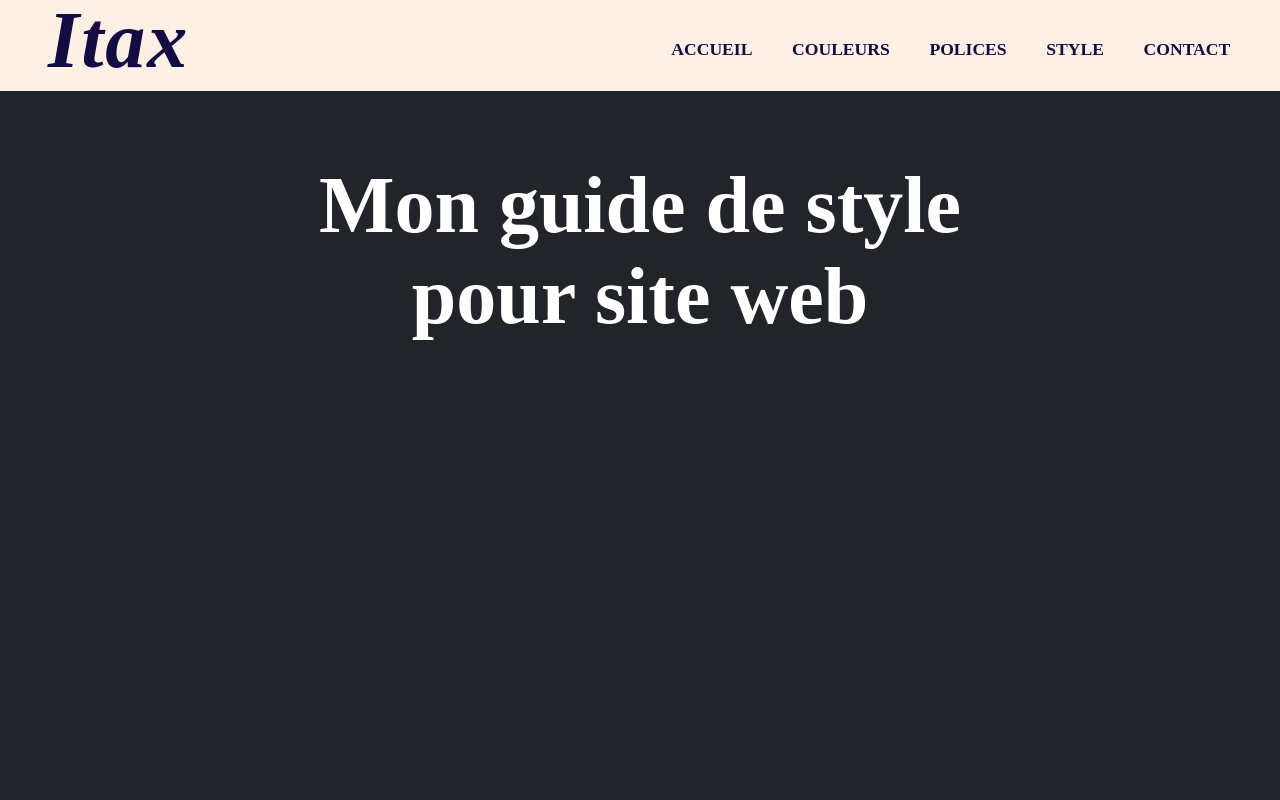
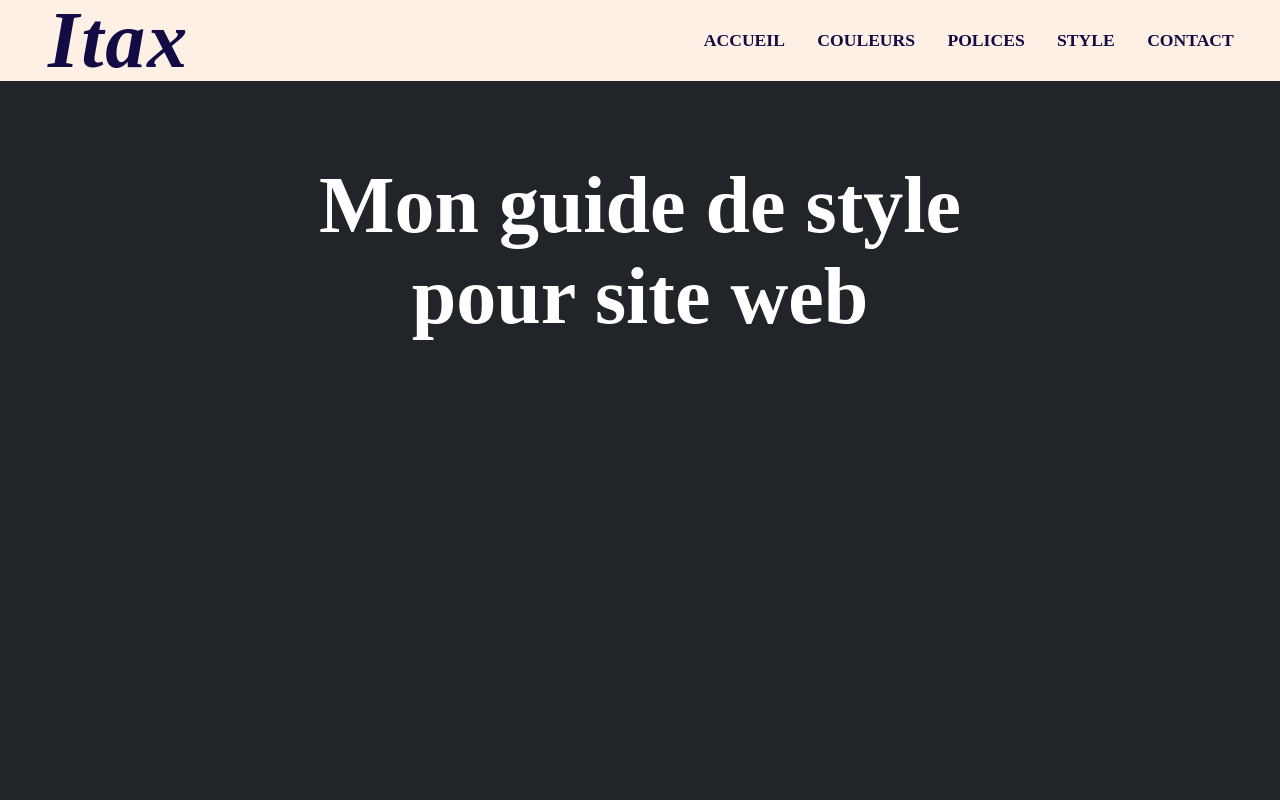
Before and after one commit to Joe-Itax/myWebsite-Design-System, a plain HTML site: page index.html in a window 1280 px wide. Shown: the top 800 px of the page. Drawn offline with nearby package versions, Linux system fonts and the light colour scheme.

Commit message:
Augmentation de padding pour les liens sur la navbar

```diff
--- a/style.css
+++ b/style.css
@@ -30,7 +30,7 @@ nav {
   background-color: #fff0e5;
   width: 100%;
   position: fixed;
-  z-index: 999;
+  z-index: 2;
 }
 
 nav .checkbtn,
@@ -63,13 +63,12 @@ nav ul {
   list-style: none;
   float: right;
   margin-right: 2rem;
-  margin-top: 0.6rem;
 }
 
 nav ul li {
   display: inline-block;
   line-height: 5rem;
-  margin: 0 5px;
+  margin: 0 -5px;
 }
 
 nav ul li a {
@@ -78,7 +77,7 @@ nav ul li a {
   text-transform: uppercase;
   font-size: 1.1rem;
   font-weight: 600;
-  padding: 0.4rem 0.8rem;
+  padding: 0.99rem 1.2rem;
   border-radius: 4px;
 }
 
```
